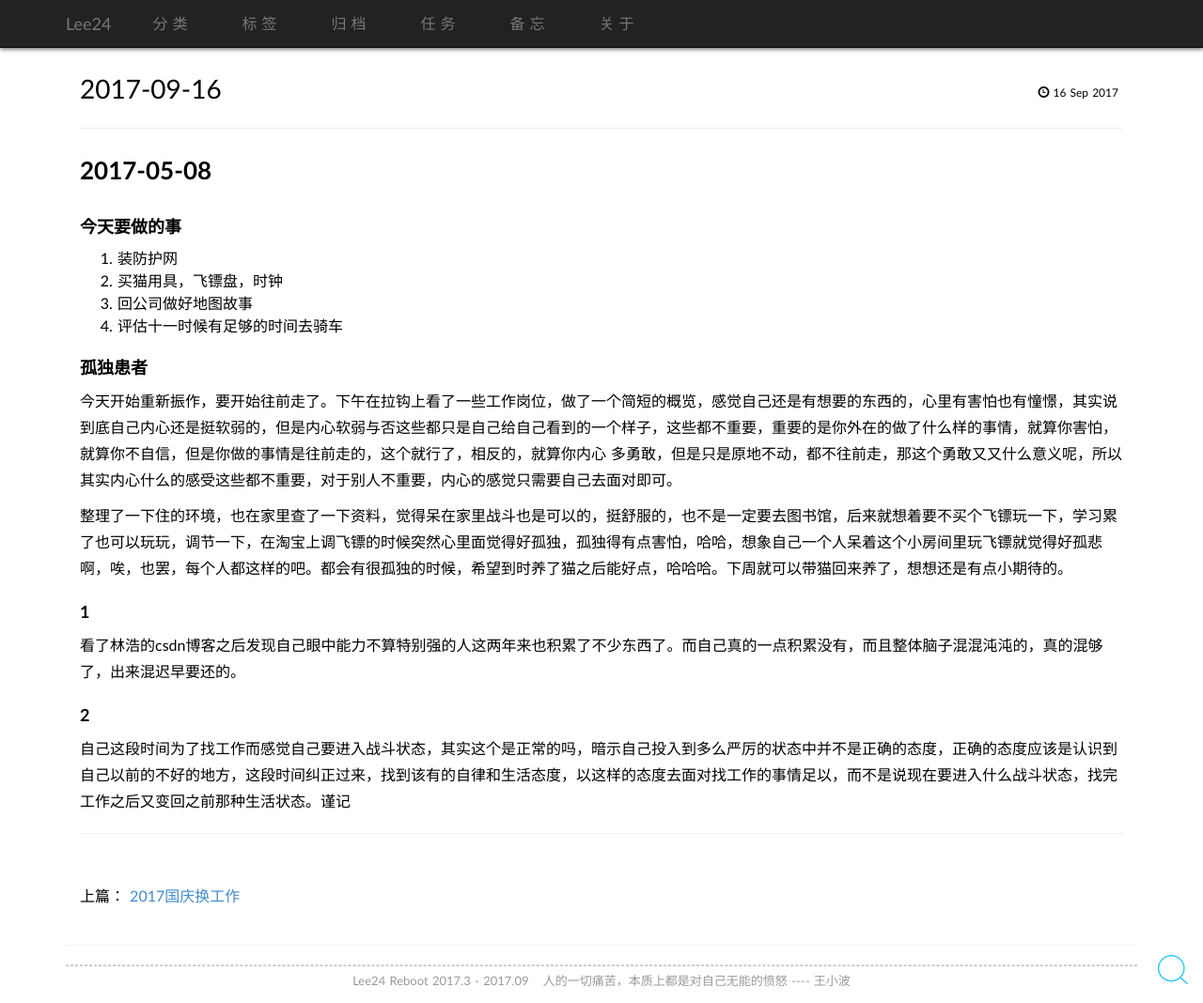
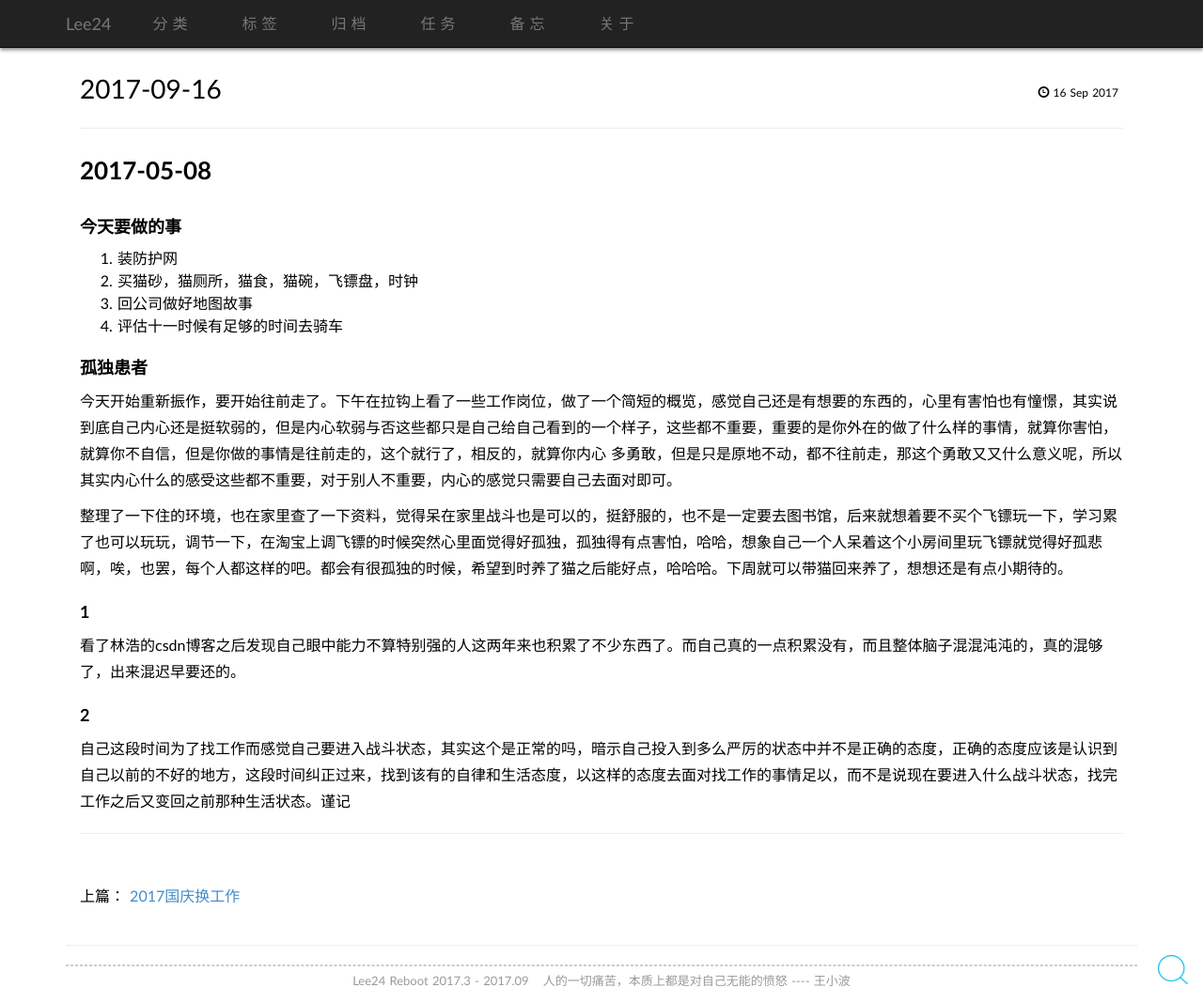
Before and after one commit to Lee24/Lee24.github.io, a Jekyll site: the page built from _posts/2017-09-16-diary.md, in a window 1280 px wide and 1068 px high. Shown: the whole window at 94% size. Built offline with Jekyll 4.4.1, drawn with Linux system fonts in a browser that asks for light colours; comment, search, counter and statistics services are not loaded.

Commit message:
update2017

```diff
--- a/_posts/2017-09-16-diary.md
+++ b/_posts/2017-09-16-diary.md
@@ -7,7 +7,7 @@ tags:		[日记]
 ## 2017-05-08
 ### 今天要做的事
 1. 装防护网
-2. 买猫用具，飞镖盘，时钟
+2. 买猫砂，猫厕所，猫食，猫碗，飞镖盘，时钟
 3. 回公司做好地图故事
 4. 评估十一时候有足够的时间去骑车
 
```
